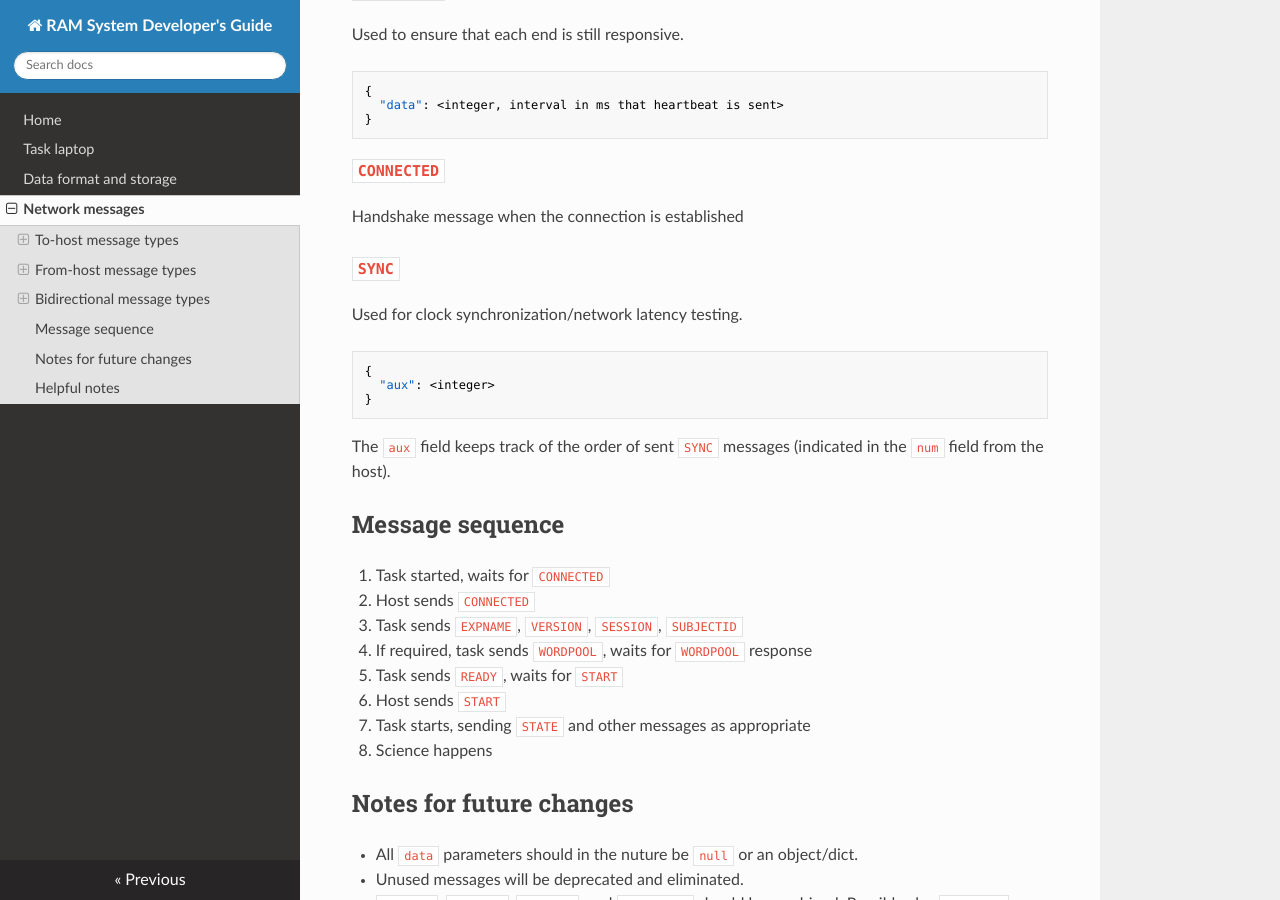
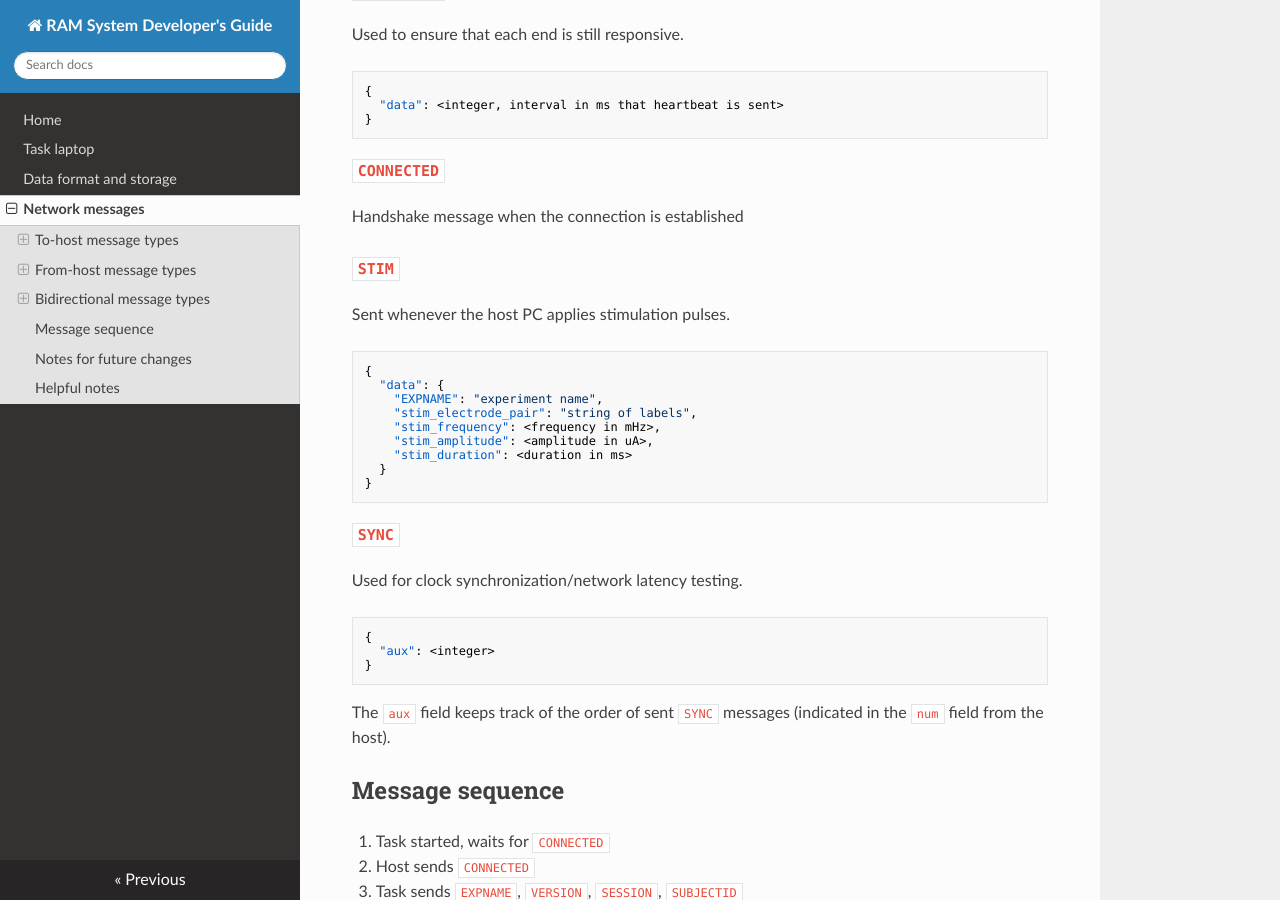
Before and after one commit to pennmem/ram-devguide, an MkDocs documentation site: the page built from docs/networking.md, in a window 1280 px wide and 900 px high, scrolled down 4218 px. Built offline with MkDocs 1.6.1, drawn with Linux system fonts in a browser that asks for light colours; nearby versions of some CDN libraries; old or Windows-style settings are respelled for this version of MkDocs.

Commit message:
Add STIM message documentation

````diff
--- a/docs/networking.md
+++ b/docs/networking.md
@@ -219,6 +219,22 @@ Used to ensure that each end is still responsive.
 
 Handshake message when the connection is established
 
+### `STIM`
+
+Sent whenever the host PC applies stimulation pulses.
+
+```json
+{
+  "data": {
+    "EXPNAME": "experiment name",
+    "stim_electrode_pair": "string of labels",
+    "stim_frequency": <frequency in mHz>,
+    "stim_amplitude": <amplitude in uA>,
+    "stim_duration": <duration in ms>
+  }
+}
+```
+
 ### `SYNC`
 
 Used for clock synchronization/network latency testing.
````
